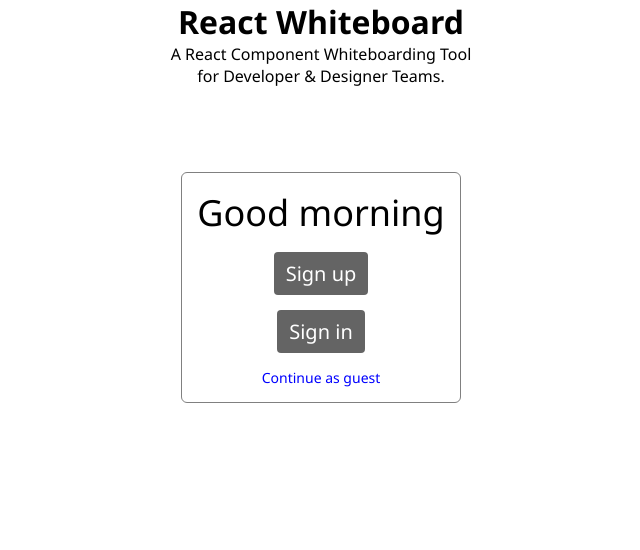
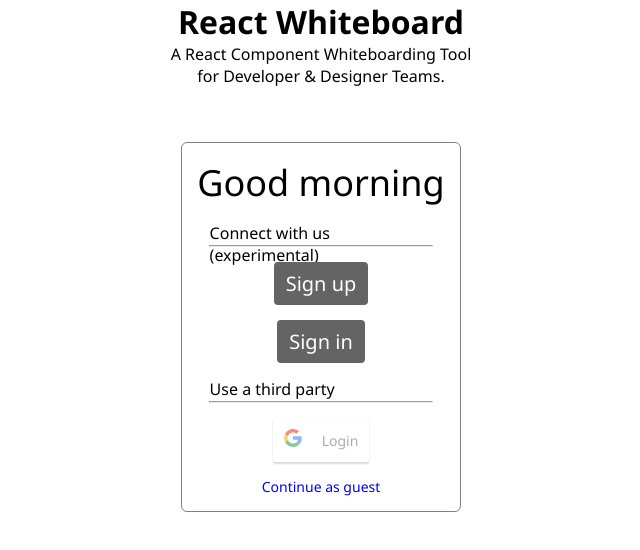
Before and after one commit to BryceBlankinship/reactwhiteboard, a React (Create React App) app in the folder React/: page / in a window 1280 px wide. Shown: the top 550 px of the page, without its empty margins (319-959 px from the left). Built offline with nearby package versions, Linux system fonts and the light colour scheme.

Commit message:
init backend-2 branch

```diff
--- a/React/src/components/Auth.jsx
+++ b/React/src/components/Auth.jsx
@@ -1,8 +1,12 @@
 import React, { Component, useState } from 'react';
 import { Navigate } from 'react-router-dom';
+import dotenv from 'dotenv';
+import { GoogleLogin } from 'react-google-login';
 import './auth.css';
 
 import Button from './Buttons';
+
+dotenv.config();
 
 export default class Auth extends Component {
     constructor(props){
@@ -41,8 +45,18 @@ export default class Auth extends Component {
             <div className="auth-outer-container">
                 <div className="auth-container">
                     {this.props.greeting}
+
+                    <label className='auth-divider-label'>Connect with us (experimental)</label>
+                    <hr className='auth-divider'></hr>
+
                     <Button type='small' title='Sign up' fontSize='20px' onClick={this.handleSignup}/>
                     <Button type='small' title='Sign in' fontSize='20px' onClick={this.handleSignin}/>
+
+                    <label className='auth-divider-label'>Use a third party</label>
+                    <hr className='auth-divider'></hr>
+
+                    <GoogleLoginButton/>
+
                     <Button type='text' title='Continue as guest' fontSize='14px' onClick={this.handleGuest}/>
                 </div>
             </div>
@@ -50,7 +64,20 @@ export default class Auth extends Component {
     }
 }
 
-export function GoogleLogin(){
+
+export function UserIcon(){
+    const [active, setActive] = useState(false);
+
+    return(
+        <div className="profile-container">
+
+        </div>
+    );
+}
+
+const clientId = "853462108886-geg5b379q8p728m7drhv9nlaqmvlg38s.apps.googleusercontent.com"
+
+export function GoogleLoginButton(){
     const success = () => {
 
     }
@@ -61,7 +88,7 @@ export function GoogleLogin(){
 
     return(
         <GoogleLogin
-            clientId=""
+            clientId={clientId}
             buttonText="Login"
             onSuccess={success}
             onFailure={failure}
--- a/React/src/components/auth.css
+++ b/React/src/components/auth.css
@@ -3,7 +3,7 @@
     flex-direction: column;
     align-items: center;
     justify-content: center;
-    height: 50vh;
+    height: 60vh;
 }
 
 .auth-container {
@@ -20,3 +20,18 @@
     border-width: 1px;
     gap: 15px;
 }
+
+.profile-container {
+    top: 0;
+    right: 0;
+}
+
+.auth-divider {
+    width: 90%;
+}
+
+.auth-divider-label {
+    text-align: left;
+    width: 90%;
+    height: 1vh;
+}
```
